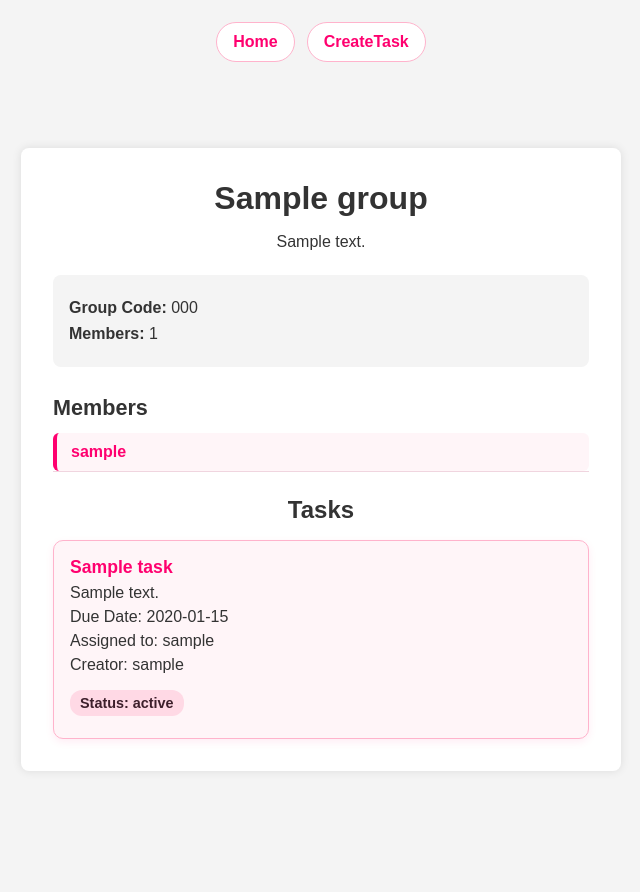
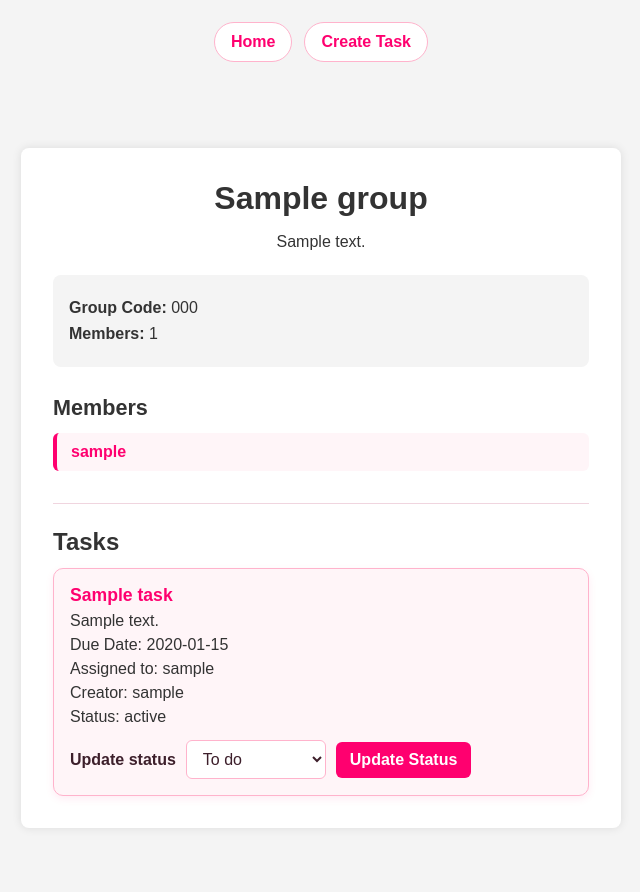
Before and after one commit to ikechukwuOwen/flask-app, a Flask app: page /group/1 in a window 1280 px wide. Shown: the whole page, without its empty margins (319-959 px from the left). Before the commit the page ends 739 px from the top, so only its background shows below. Run offline with Flask 3, Linux system fonts and the light colour scheme; a user stored in the database is signed in; tables that the repository leaves empty hold one stand-in row (values such as "Sample post"); some libraries are stand-ins or nearby versions.

Commit message:
task status implementation

```diff
--- a/forms.py
+++ b/forms.py
@@ -33,3 +33,15 @@ class CreateTask(FlaskForm):
     due_date = DateField('Due Date', format='%Y-%m-%d', validators=[DataRequired()])
     assign_to = SelectField('Assign To',  coerce=int, validators=[DataRequired()])
     submit = SubmitField('Create Task')
+
+class TaskStatusForm(FlaskForm):
+    status = SelectField(
+        'Status',
+        choices=[
+            ('To do', 'To do'),
+            ('In progress', 'In progress'),
+            ('Done', 'Done')
+        ],
+        validators=[DataRequired()]
+    )
+    submit = SubmitField('Update Status')
--- a/routes.py
+++ b/routes.py
@@ -1,6 +1,6 @@
 from app import app, db, login_manager
 from flask import  render_template, flash, redirect, url_for, request
-from forms import SignUP, Login, CreateGroup, JoinGroup, CreateTask
+from forms import SignUP, Login, CreateGroup, JoinGroup, CreateTask, TaskStatusForm
 from models import User, Group, Task
 from flask_login import login_user, login_required, current_user, logout_user
 from urllib.parse import urlsplit
@@ -117,7 +117,7 @@ def group_page(group_id):
     if current_user not in group.members and current_user != group.owner:
         flash('You are not a member of this group.')
         return redirect(url_for('home_page'))
-    return render_template('group.html', group=group)
+    return render_template('group.html', group=group, status_form=TaskStatusForm())
 
 
 @app.route('/create_task/<int:group_id>', methods=["GET", "POST"])
@@ -147,3 +147,21 @@ def create_task(group_id):
         return redirect(url_for('group_page', group_id=group.id))
 
     return render_template('create_task.html', form=form, group=group)
+
+
+@app.route('/tasks/<int:task_id>/status', methods=['POST'])
+@login_required
+def update_task_status(task_id):
+    task = Task.query.get_or_404(task_id)
+    if current_user not in task.group.members:
+        flash('You are not a member of this group.')
+        return redirect(url_for('home_page'))
+
+    form = TaskStatusForm()
+    if form.validate_on_submit():
+        task.status = form.status.data
+        db.session.commit()
+        flash('Task status updated.')
+    else:
+        flash('Please select a valid task status.')
+    return redirect(url_for('group_page', group_id=task.group_id))
--- a/static/group.css
+++ b/static/group.css
@@ -142,6 +142,44 @@ header a:hover {
     font-weight: bold;
 }
 
+.task-status-form {
+    display: flex;
+    flex-wrap: wrap;
+    align-items: center;
+    gap: 10px;
+    margin-top: 14px;
+}
+
+.task-status-form label {
+    color: #3d1f2b;
+    font-weight: bold;
+}
+
+.task-status-form select {
+    min-width: 140px;
+    padding: 9px 12px;
+    color: #3d1f2b;
+    background: white;
+    border: 1px solid #ffb3cc;
+    border-radius: 6px;
+    font: inherit;
+}
+
+.task-status-form button {
+    padding: 9px 14px;
+    color: white;
+    background: #ff006f;
+    border: 0;
+    border-radius: 6px;
+    cursor: pointer;
+    font: inherit;
+    font-weight: bold;
+}
+
+.task-status-form button:hover {
+    background: #dd336a;
+}
+
 @media (max-width: 480px) {
     header {
         flex-wrap: wrap;
--- a/templates/group.html
+++ b/templates/group.html
@@ -10,7 +10,7 @@
     <body>
         <header>
             <a href="{{ url_for('home_page') }}">Home</a>
-            <a href=" {{ url_for('create_task', group_id=group.id) }}">CreateTask</a>
+            <a href="{{ url_for('create_task', group_id=group.id) }}">Create Task</a>
         </header>
         <main class="group-card">
             <h1>{{ group.name }}</h1>
@@ -29,7 +29,7 @@
                     </li>
                 {% endfor %}
             </ul>
-            <h1 class="tasks-title">Tasks</h1>
+            <h2 class="tasks-title">Tasks</h2>
             <ul class="task-list">
                 {% for task in group.tasks %}
                     <li>
@@ -38,7 +38,17 @@
                         <p>Due Date: {{ task.due_date }}</p>
                         <p>Assigned to: {{ task.assignee.username }}</p>
                         <p>Creator: {{ task.creator.username }}</p>
-                        <P>Status: {{ task.status }}</P>
+                        <p>Status: {{ task.status }}</p>
+                        <form class="task-status-form" action="{{ url_for('update_task_status', task_id=task.id) }}" method="post">
+                            {{ status_form.hidden_tag() }}
+                            <label for="task-status-{{ task.id }}">Update status</label>
+                            <select id="task-status-{{ task.id }}" name="status">
+                                {% for value, label in status_form.status.choices %}
+                                    <option value="{{ value }}" {% if task.status == value %}selected{% endif %}>{{ label }}</option>
+                                {% endfor %}
+                            </select>
+                            <button type="submit">Update Status</button>
+                        </form>
                     </li>
                 {% endfor %}
             </ul>
```
